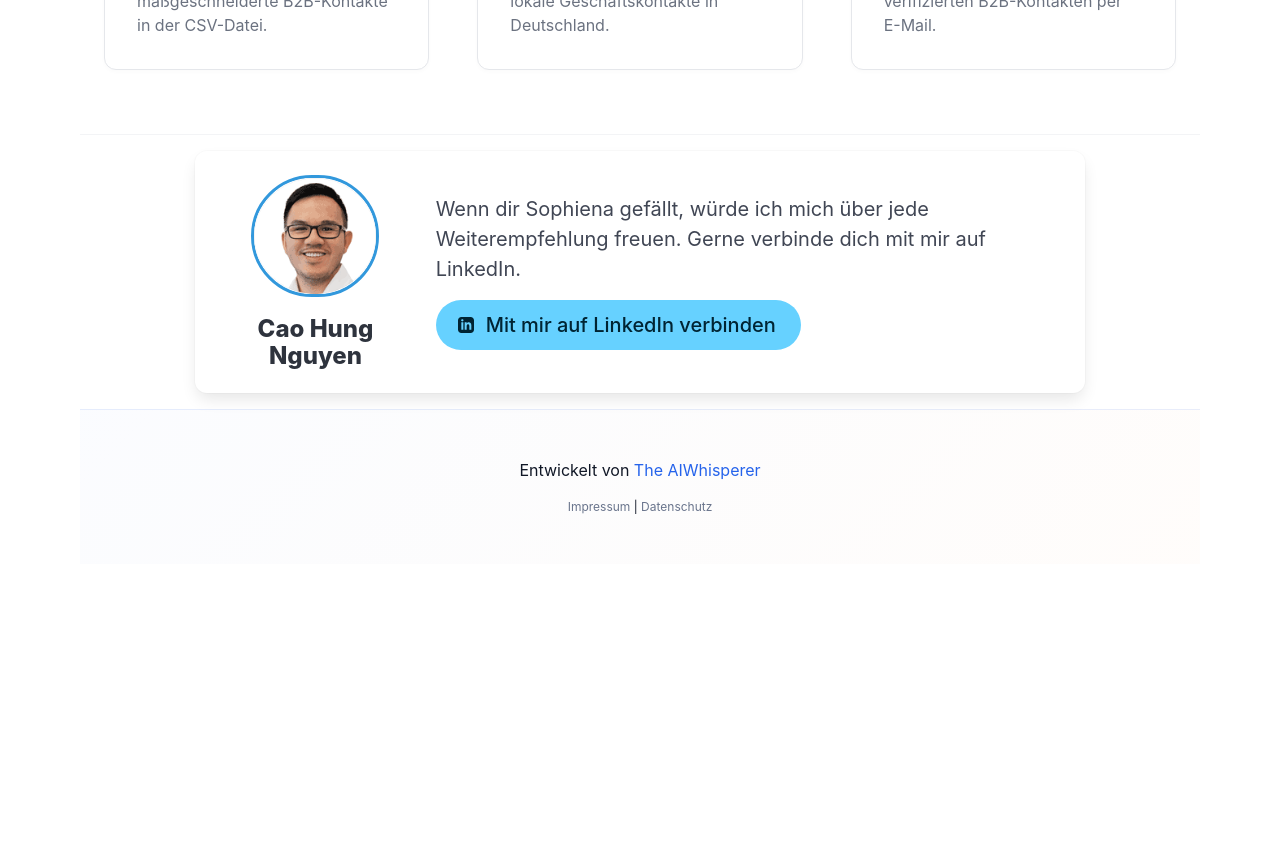
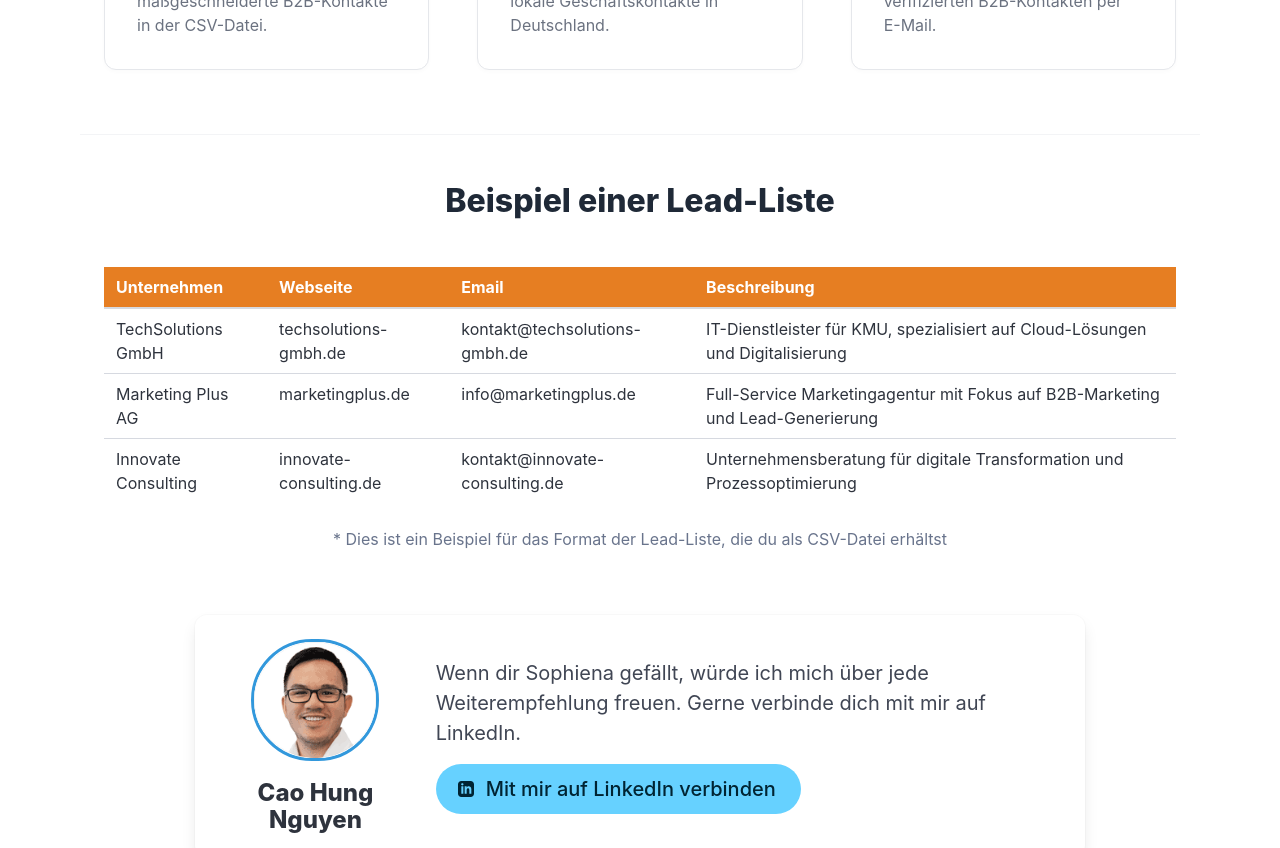
Before and after one commit to Caohung77/leadgenerator, a React (Vite) app: page / in a window 1280 px wide. Shown: the part 1720-2568 px from the top of the page. Before the commit the page ends 2316 px from the top, so only its background shows below. Built offline with nearby package versions, Linux system fonts and the light colour scheme; no server answers.

Commit message:
feat: add sample leads table and update header color to Sophiena orange

```diff
--- a/src/App.tsx
+++ b/src/App.tsx
@@ -425,13 +425,55 @@ function App() {
                 </div>
               </section>
 
+              {/* Sample Leads Table */}
+              <section className="section py-6">
+                <div className="container">
+                  <h2 className="title is-3 has-text-centered mb-6 text-gray-800">Beispiel einer Lead-Liste</h2>
+                  <div className="table-container">
+                    <table className="table is-fullwidth is-hoverable">
+                      <thead>
+                        <tr>
+                          <th style={{ backgroundColor: '#e67e22' }} className="has-text-white">Unternehmen</th>
+                          <th style={{ backgroundColor: '#e67e22' }} className="has-text-white">Webseite</th>
+                          <th style={{ backgroundColor: '#e67e22' }} className="has-text-white">Email</th>
+                          <th style={{ backgroundColor: '#e67e22' }} className="has-text-white">Beschreibung</th>
+                        </tr>
+                      </thead>
+                      <tbody>
+                        <tr>
+                          <td>TechSolutions GmbH</td>
+                          <td>techsolutions-gmbh.de</td>
+                          <td>kontakt@techsolutions-gmbh.de</td>
+                          <td>IT-Dienstleister für KMU, spezialisiert auf Cloud-Lösungen und Digitalisierung</td>
+                        </tr>
+                        <tr>
+                          <td>Marketing Plus AG</td>
+                          <td>marketingplus.de</td>
+                          <td>info@marketingplus.de</td>
+                          <td>Full-Service Marketingagentur mit Fokus auf B2B-Marketing und Lead-Generierung</td>
+                        </tr>
+                        <tr>
+                          <td>Innovate Consulting</td>
+                          <td>innovate-consulting.de</td>
+                          <td>kontakt@innovate-consulting.de</td>
+                          <td>Unternehmensberatung für digitale Transformation und Prozessoptimierung</td>
+                        </tr>
+                      </tbody>
+                    </table>
+                  </div>
+                  <p className="has-text-centered mt-4 is-size-6 has-text-grey">
+                    * Dies ist ein Beispiel für das Format der Lead-Liste, die du als CSV-Datei erhältst
+                  </p>
+                </div>
+              </section>
+
               <section className="section py-4">
                 <div className="container">
                   <div className="columns is-centered">
                     <div className="column is-10">
                       <div className="box p-5 has-background-white">
-                        <div className="columns is-vcentered">
-                          <div className="column is-3 has-text-centered">
+                        <div className="columns is-vcentered is-multiline">
+                          <div className="column is-3-desktop is-12-mobile has-text-centered">
                             <figure className="image is-128x128 mx-auto">
                               <img
                                 src="/chn-profile.gif"
@@ -442,17 +484,17 @@ function App() {
                             </figure>
                             <h3 className="title is-4 mt-3">Cao Hung Nguyen</h3>
                           </div>
-                          <div className="column is-9">
+                          <div className="column is-9-desktop is-12-mobile">
                             <div className="content has-text-left">
                               <p className="is-size-5 mb-4">
                                 Wenn dir Sophiena gefällt, würde ich mich über jede Weiterempfehlung freuen. Gerne verbinde dich mit mir auf LinkedIn.
                               </p>
-                              <div>
+                              <div className="buttons">
                                 <a
                                   href="https://www.linkedin.com/in/caohungnguyen/"
                                   target="_blank"
                                   rel="noopener noreferrer"
-                                  className="button is-info is-medium is-rounded"
+                                  className="button is-info is-medium is-rounded is-fullwidth-mobile"
                                 >
                                   <span className="icon">
                                     <svg xmlns="http://www.w3.org/2000/svg" width="16" height="16" viewBox="0 0 24 24" fill="currentColor">
```
